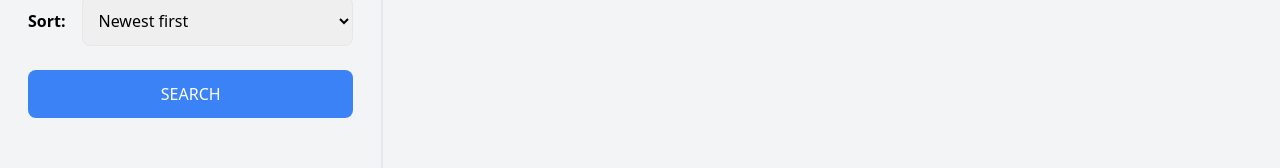
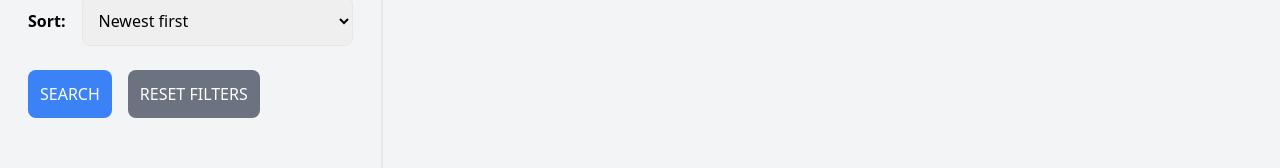
Before and after one commit to brkuvezdic/GameNightScout-frontend, a React (Vite) app in the folder client/: page /search in a window 1280 px wide. Shown: the part 382-550 px from the top of the page. Built offline with nearby package versions, Linux system fonts and the light colour scheme; no server answers.

Commit message:
Added reset filters button

```diff
--- a/client/src/pages/Search.jsx
+++ b/client/src/pages/Search.jsx
@@ -5,14 +5,15 @@ import EventItem from "../components/EventItem";
 export default function Search() {
   const navigate = useNavigate();
   const location = useLocation();
-  const [filterData, setFilterData] = useState({
+  const initialFilterData = {
     searchTerm: "",
     city: "",
     genre: "",
     ageOver18: false,
     sort: "createdAt",
     order: "desc",
-  });
+  };
+  const [filterData, setFilterData] = useState(initialFilterData);
   const [loading, setLoading] = useState(false);
   const [submitted, setSubmitted] = useState(false);
   const [availableCities, setAvailableCities] = useState([]);
@@ -102,6 +103,13 @@ export default function Search() {
     setSubmitted(true);
   };
 
+  const handleResetFilters = () => {
+    setFilterData(initialFilterData);
+    const urlParams = new URLSearchParams();
+    navigate(`/search?${urlParams.toString()}`);
+    setSubmitted(true);
+  };
+
   return (
     <div className="flex flex-col md:flex-row bg-gray-100">
       <div className="p-7 border-b-2 md:border-r-2 md:min-h-screen w-full md:w-1/3">
@@ -181,9 +189,18 @@ export default function Search() {
               <option value="createdAt_asc">Oldest first</option>
             </select>
           </div>
-          <button className="bg-blue-500 hover:bg-blue-600 text-white p-3 rounded-lg uppercase">
-            Search
-          </button>
+          <div className="flex gap-4">
+            <button className="bg-blue-500 hover:bg-blue-600 text-white p-3 rounded-lg uppercase">
+              Search
+            </button>
+            <button
+              type="button"
+              className="bg-gray-500 hover:bg-gray-600 text-white p-3 rounded-lg uppercase"
+              onClick={handleResetFilters}
+            >
+              Reset Filters
+            </button>
+          </div>
         </form>
       </div>
       <div className="w-full md:flex-grow">
```
